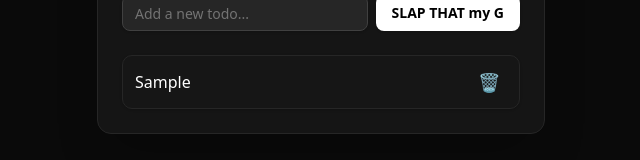
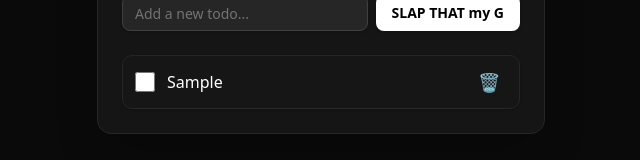
Before and after one commit to Sah-Nikhil/cicd, a Next.js app: page /todo in a window 1280 px wide. Both pictures are taken after typing "Sample" into the empty fields and a click on the button "SLAP THAT my G". Shown: the part 394-554 px from the top of the page, without its empty margins (319-959 px from the left). Built offline with nearby package versions, Linux system fonts and the light colour scheme.

Commit message:
checkbox enabled workflow

```diff
--- a/app/todo/page.tsx
+++ b/app/todo/page.tsx
@@ -65,13 +65,20 @@ export default function TodoApp() {
                 key={todo.id}
                 className={`flex items-center justify-between rounded-lg px-3 py-2 transition-all duration-200 border border-neutral-800 ${todo.completed ? 'bg-neutral-800/80' : 'bg-neutral-900/80 hover:bg-neutral-800/90'} shadow-sm`}
               >
-                <span
-                  className={`cursor-pointer select-none text-base font-medium transition-all duration-200 ${todo.completed ? "line-through text-neutral-500" : "text-white hover:text-neutral-200"}`}
-                  onClick={() => toggleTodo(todo.id)}
-                  title={todo.completed ? 'Mark as incomplete' : 'Mark as complete'}
-                >
-                  {todo.text}
-                </span>
+                <div className="flex items-center gap-3 flex-1 min-w-0">
+                  <input
+                    type="checkbox"
+                    checked={todo.completed}
+                    onChange={() => toggleTodo(todo.id)}
+                    className="accent-white w-5 h-5 rounded border border-neutral-600 bg-neutral-900 focus:ring-2 focus:ring-white/40 transition"
+                    aria-label={todo.completed ? 'Mark as incomplete' : 'Mark as complete'}
+                  />
+                  <span
+                    className={`select-none text-base font-medium transition-all duration-200 truncate ${todo.completed ? "line-through text-neutral-500" : "text-white"}`}
+                  >
+                    {todo.text}
+                  </span>
+                </div>
                 <Button
                   variant="ghost"
                   size="icon"
```
